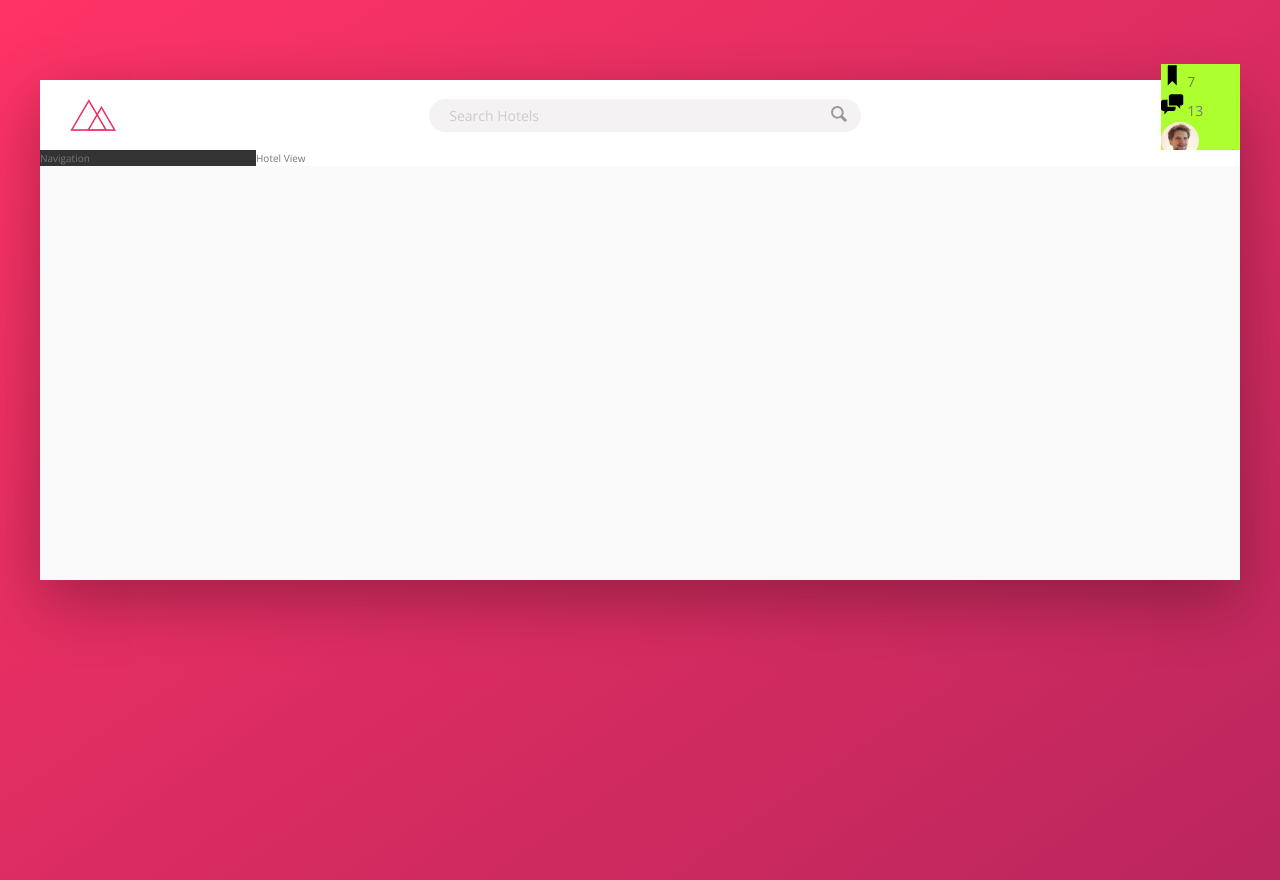
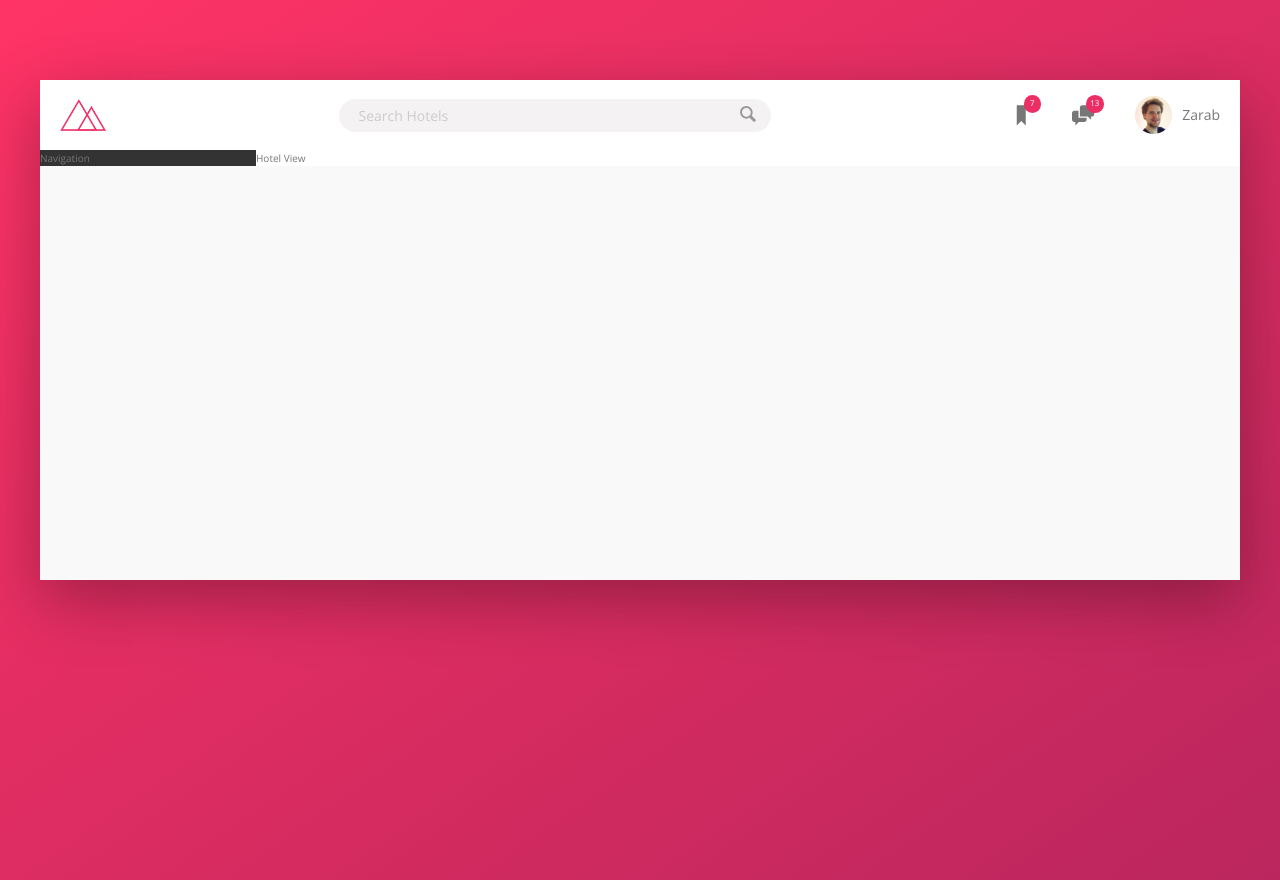
Before and after one commit to MuhtasimMusfiqZarab/trillo-flexbox-project, a website: page index.html in a window 1280 px wide. Drawn offline with nearby package versions, Linux system fonts and the light colour scheme.

Commit message:
styling header user-navigation

```diff
--- a/sass/_components.scss
+++ b/sass/_components.scss
@@ -2,7 +2,7 @@
 //LOGO
 .logo {
   height: 3.25rem;
-  margin-left: 3rem;
+  margin-left: 2rem;
 }
 
 ////////////////////////////////////////
@@ -78,23 +78,58 @@
 //USER NAVIGATION
 
 .user-nav {
-  background-color: greenyellow;
+  // this is for one individual flex item
+  // overwriting the parents align-item: center to self ( thus user-navigation wont allign with its other siblings(logo,search)
+  align-self: stretch; // navigation takes all the space of the parent
+
+  display: flex; // flex item becomes a flex container
+  align-items: center; //vertically centering the items
+
+  //styling all of the direct children of user-nav
+  & > * {
+    padding: 0 2rem; //(top-bottom, left-right)
+    cursor: pointer;
+    height: 100%; // takes all the available space
+    display: flex;
+    align-items: center; // vertically centering
+  }
+  //styling all of the direct children of user-nav
+  & > *:hover {
+    background-color: var(--color-grey-light-2);
+  }
 
   &__icon-box {
+    position: relative;
   }
 
   &__icon {
     height: 2.25rem;
     width: 2.25rem;
+    fill: var(--color-grey-dark-2); // changing the color of the icon
   }
 
   &__notification {
+    font-size: 0.8rem;
+    height: 1.75rem;
+    width: 1.75rem;
+    border-radius: 50%;
+    background-color: var(--color-primary);
+    color: #fff;
+    //flexbox does not provide us with a way to position an element exactly as we want that
+    position: absolute; // thus parents element should be positioned to relative (icon-box)
+    // thus positioning on the parent box
+    top: 1.5rem;
+    right: 1.1rem;
+
+    //for positioning the txt as flexbox not only works for child element but also works for text
+    display: flex;
+    justify-content: center;
+    align-items: center;
   }
   &__user-photo {
     height: 3.75rem;
     // make this round
     border-radius: 50%;
-  }
-  &__user_name {
+    margin-right: 1rem;
   }
 }
```
Also changed, not shown: css/style.css.
